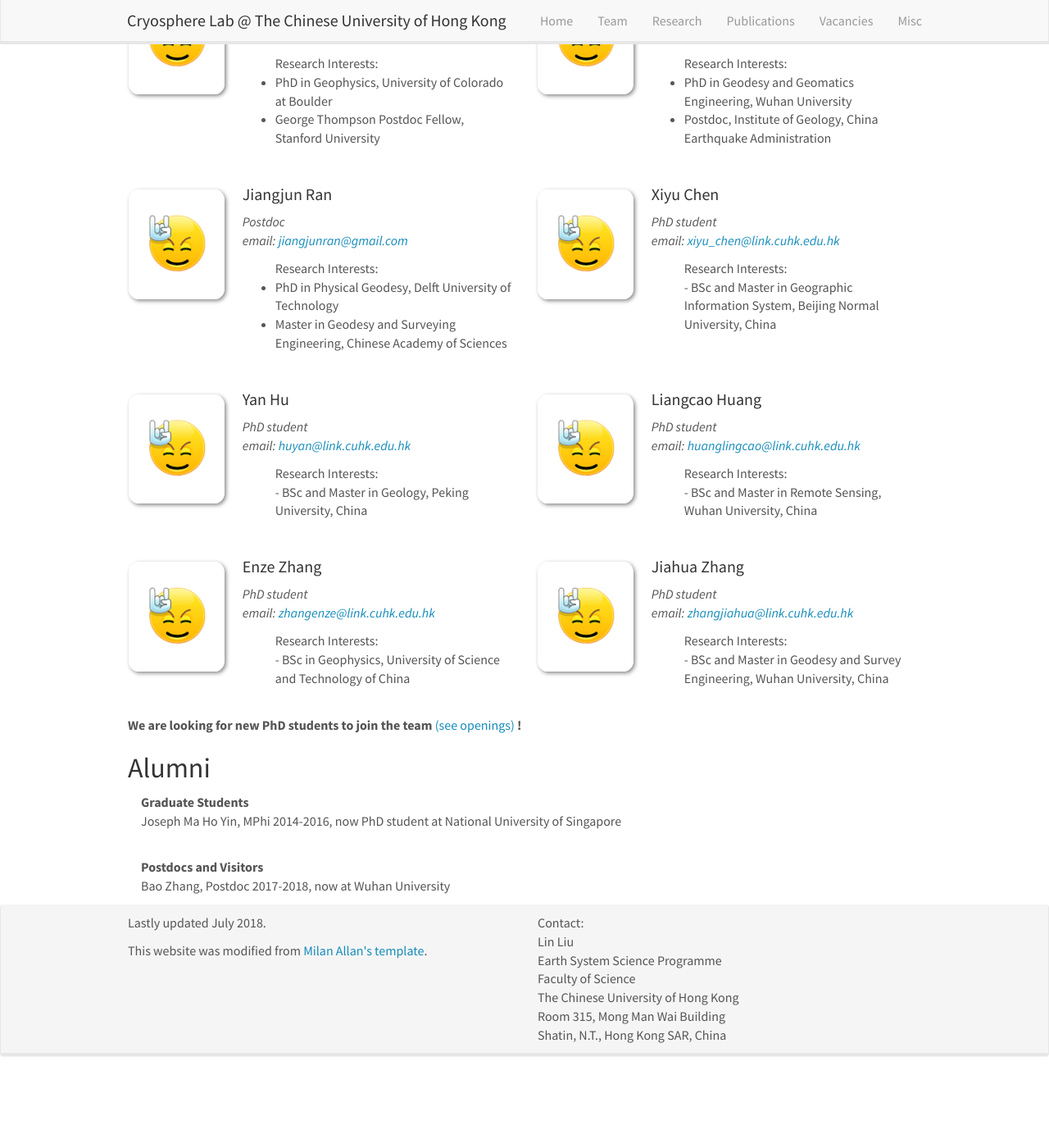
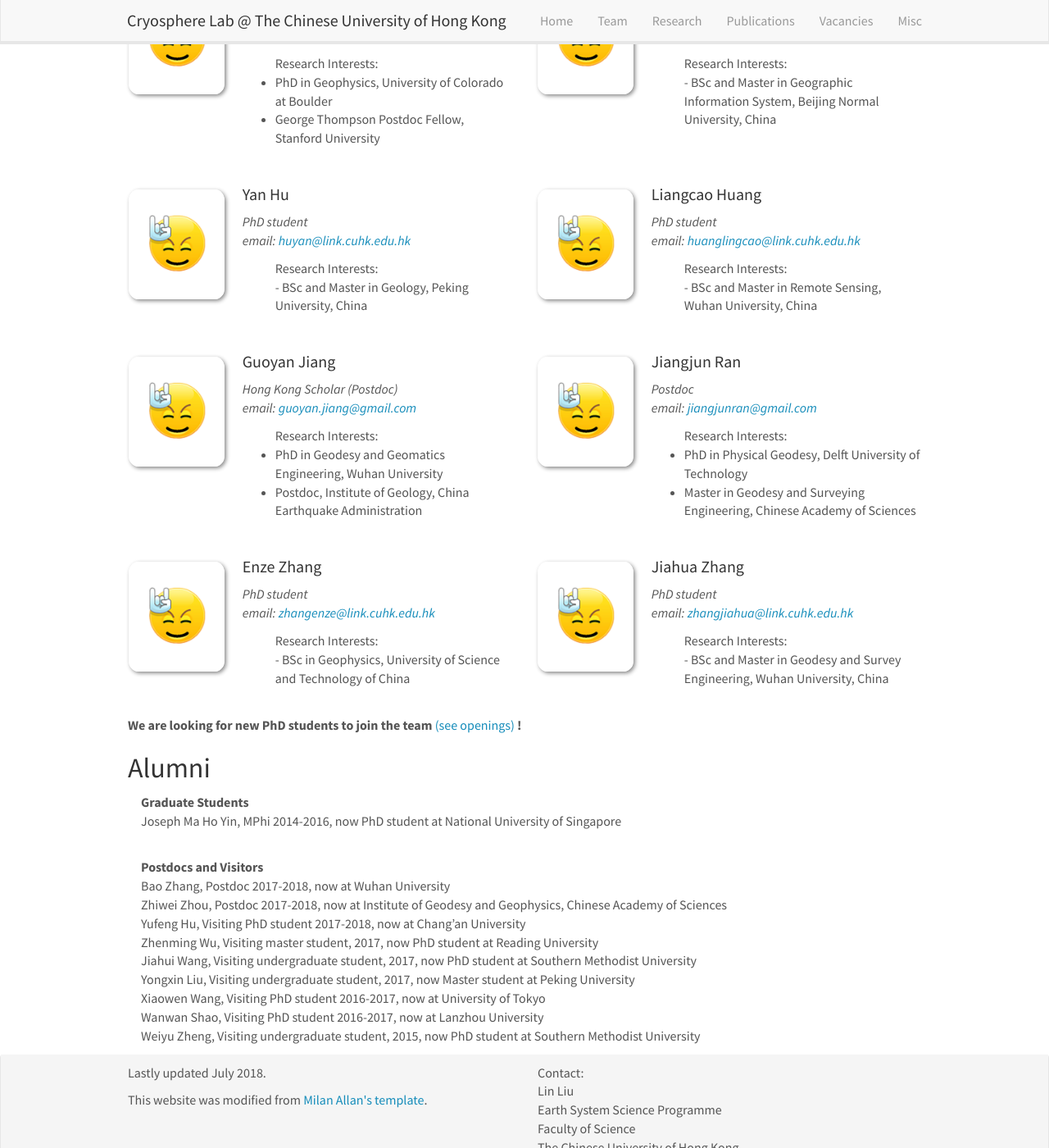
Before and after one commit to cryocuhk/liulin523.github.io, a Jekyll site: the page built from _pages/team.md, in a window 1280 px wide and 1400 px high, scrolled down 250 px. Shown: the whole window at 82% size. Built offline with Jekyll 4.4.1, drawn with Linux system fonts in a browser that asks for light colours; nearby versions of some CDN libraries; before the commit the page ends 1560 px from its top, so only the background shows below that.

Commit message:
change team.md

```diff
--- a/_pages/team.md
+++ b/_pages/team.md
@@ -84,5 +84,13 @@
 
 **Postdocs and Visitors**<br />
 Bao Zhang, Postdoc 2017-2018, now at Wuhan University <br />
+Zhiwei Zhou, Postdoc 2017-2018, now at Institute of Geodesy and Geophysics, Chinese Academy of Sciences <br />
+Yufeng Hu, Visiting PhD student 2017-2018, now at Chang'an University <br />
+Zhenming Wu, Visiting master student, 2017, now PhD student at Reading University <br />
+Jiahui Wang, Visiting undergraduate student, 2017, now PhD student at Southern Methodist University <br />
+Yongxin Liu, Visiting undergraduate student, 2017, now Master student at Peking University <br />
+Xiaowen Wang, Visiting PhD student 2016-2017, now at University of Tokyo <br />
+Wanwan Shao, Visiting PhD student 2016-2017, now at Lanzhou University <br />
+Weiyu Zheng, Visiting undergraduate student, 2015, now PhD student at Southern Methodist University <br />
 
 </div>
```
Also changed, not shown: _data/team_members.yml (+16 -16 lines).
